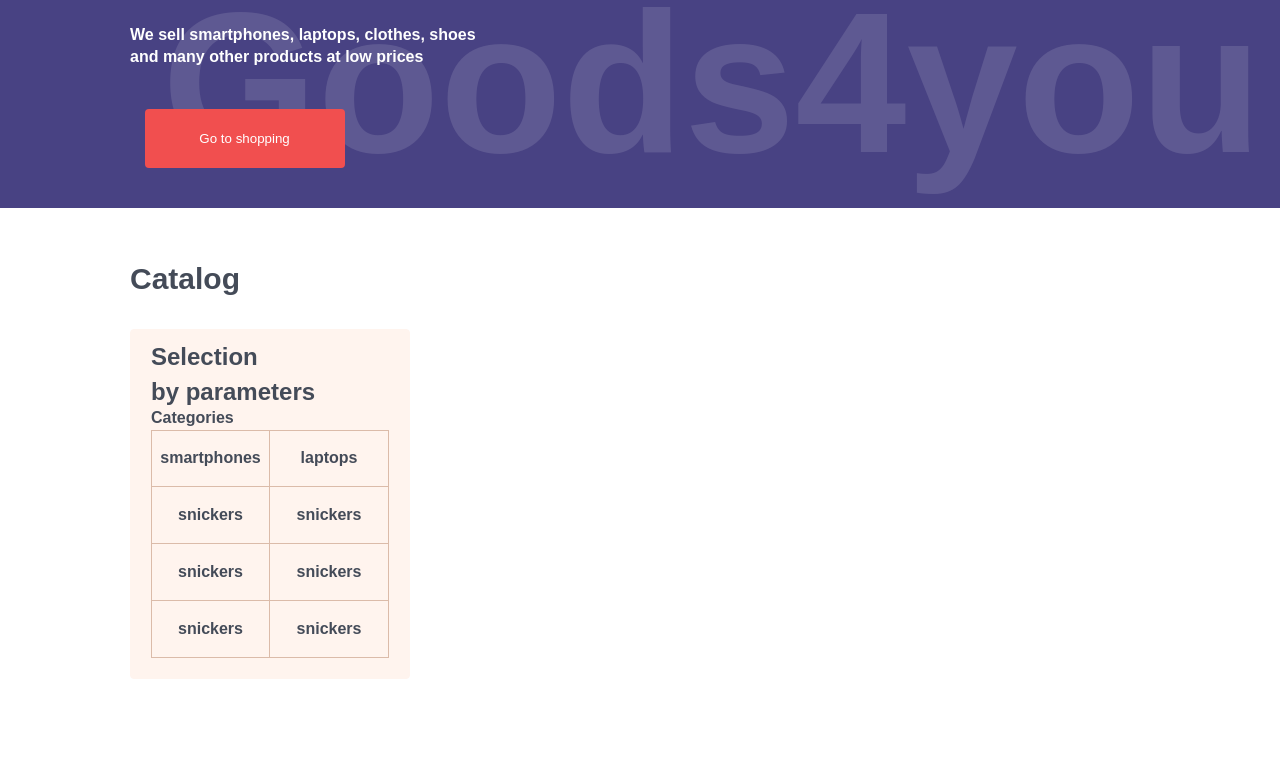
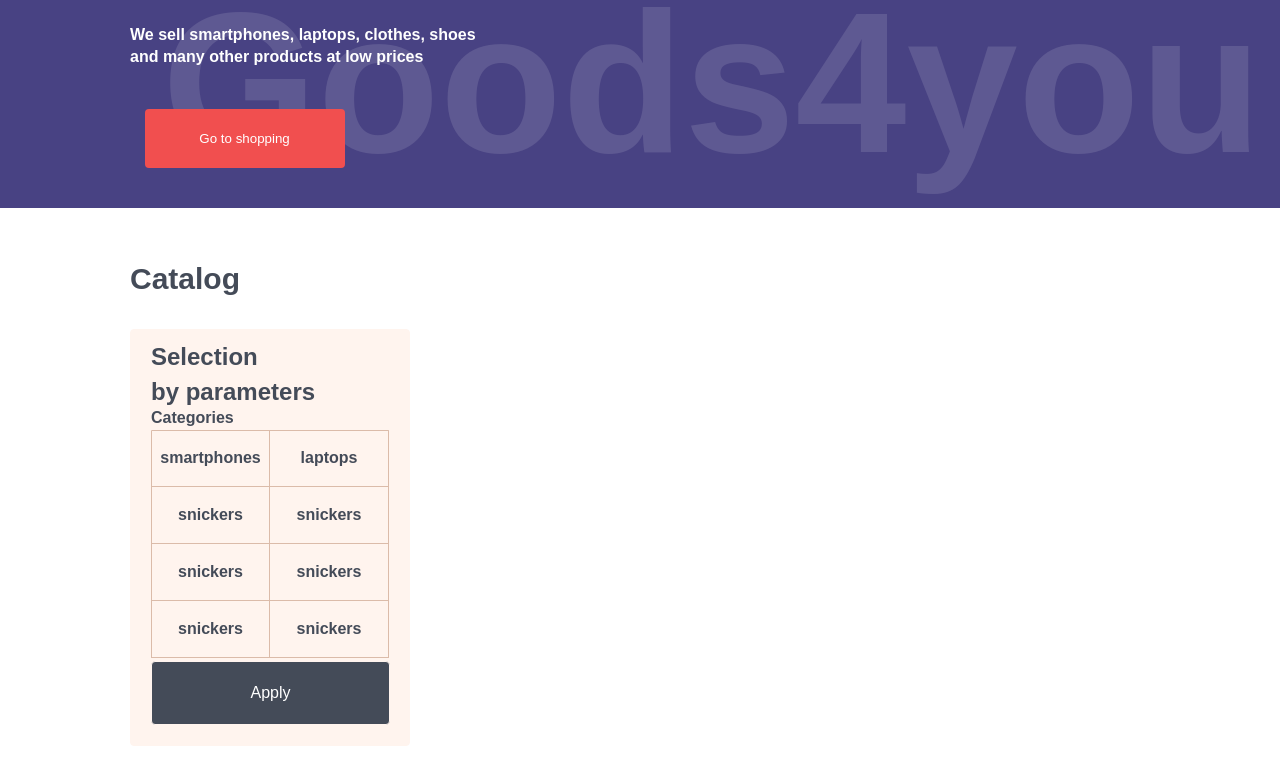
Before and after one commit to distanceOn/t1project, a React (Create React App) app: page / in a window 1280 px wide. Shown: the part 270-1054 px from the top of the page. Before the commit the page ends 1002 px from the top, so only its background shows below. Built offline with nearby package versions, Linux system fonts and the light colour scheme.

Commit message:
feat: create apply btn

```diff
--- a/src/components/atoms/Button/Button.module.scss
+++ b/src/components/atoms/Button/Button.module.scss
@@ -6,6 +6,17 @@
   align-items: center;
   border-radius: 4px;
   background: #f14f4f;
+  &_apply {
+    width: 23.9rem;
+    padding: 2.2rem 4.8rem;
+    border-radius: 4px;
+    border: 1px solid #fff4ee;
+    background: #444b58;
+    color: #fff;
+    font-size: 1.6rem;
+    font-weight: 400;
+  }
+
   &_category {
     background-color: transparent;
     height: 5.7rem;
--- a/src/components/atoms/Button/Button.tsx
+++ b/src/components/atoms/Button/Button.tsx
@@ -1,17 +1,13 @@
 import { getBtnClassName } from './utils';
 
 type ButtonProps = {
-  type: 'category' | 'default';
+  type: 'category' | 'apply' | 'default';
   children: React.ReactNode;
   href?: string;
 };
 
 export const Button = ({ type, children, href }: ButtonProps) => {
   const className = getBtnClassName(type);
-
-  if (type === 'category') {
-    return <button className={className}>{children}</button>;
-  }
 
   if (href && type === 'default') {
     return (
--- a/src/components/atoms/Button/utils.ts
+++ b/src/components/atoms/Button/utils.ts
@@ -4,6 +4,8 @@ export const getBtnClassName = (type: string) => {
   switch (type) {
     case 'category':
       return S.btn_category;
+    case 'apply':
+      return S.btn_apply;
     default:
       return S.btn;
   }
--- a/src/components/molecules/FilterCategories/FilterCategories.module.scss
+++ b/src/components/molecules/FilterCategories/FilterCategories.module.scss
@@ -5,7 +5,8 @@
 }
 
 .categories {
+  overflow: hidden;
   display: flex;
   flex-wrap: wrap;
-  border-radius: 0px 1.143px 0px 0px;
+  border-radius: 1.143px 1.143px 0.286px 0.286px;
 }
--- a/src/components/molecules/FilterCategories/FilterCategories.tsx
+++ b/src/components/molecules/FilterCategories/FilterCategories.tsx
@@ -22,6 +22,7 @@ export const FilterCategories = () => {
           </Button>
         ))}
       </div>
+      <Button type='apply'>Apply</Button>
     </div>
   );
 };
```
